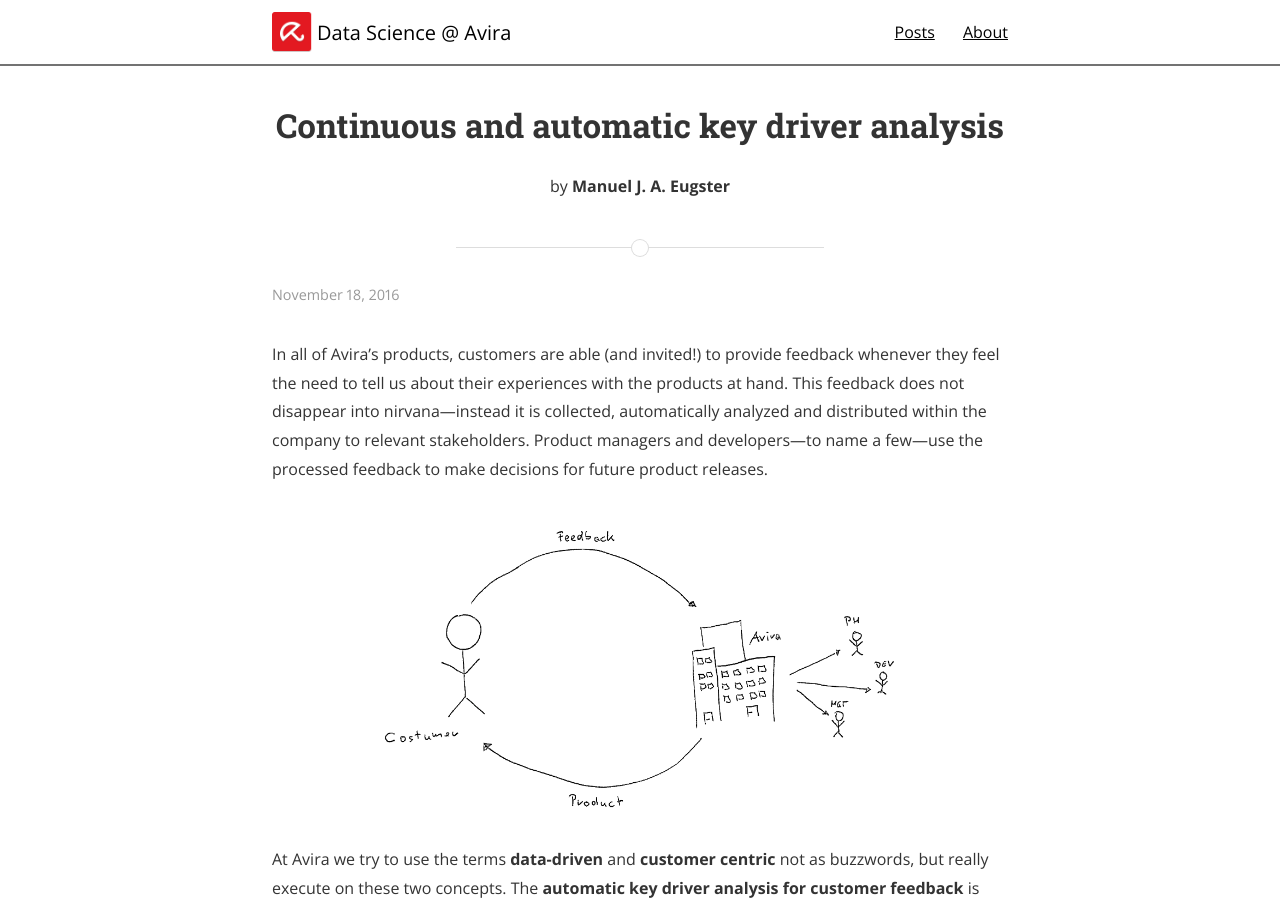
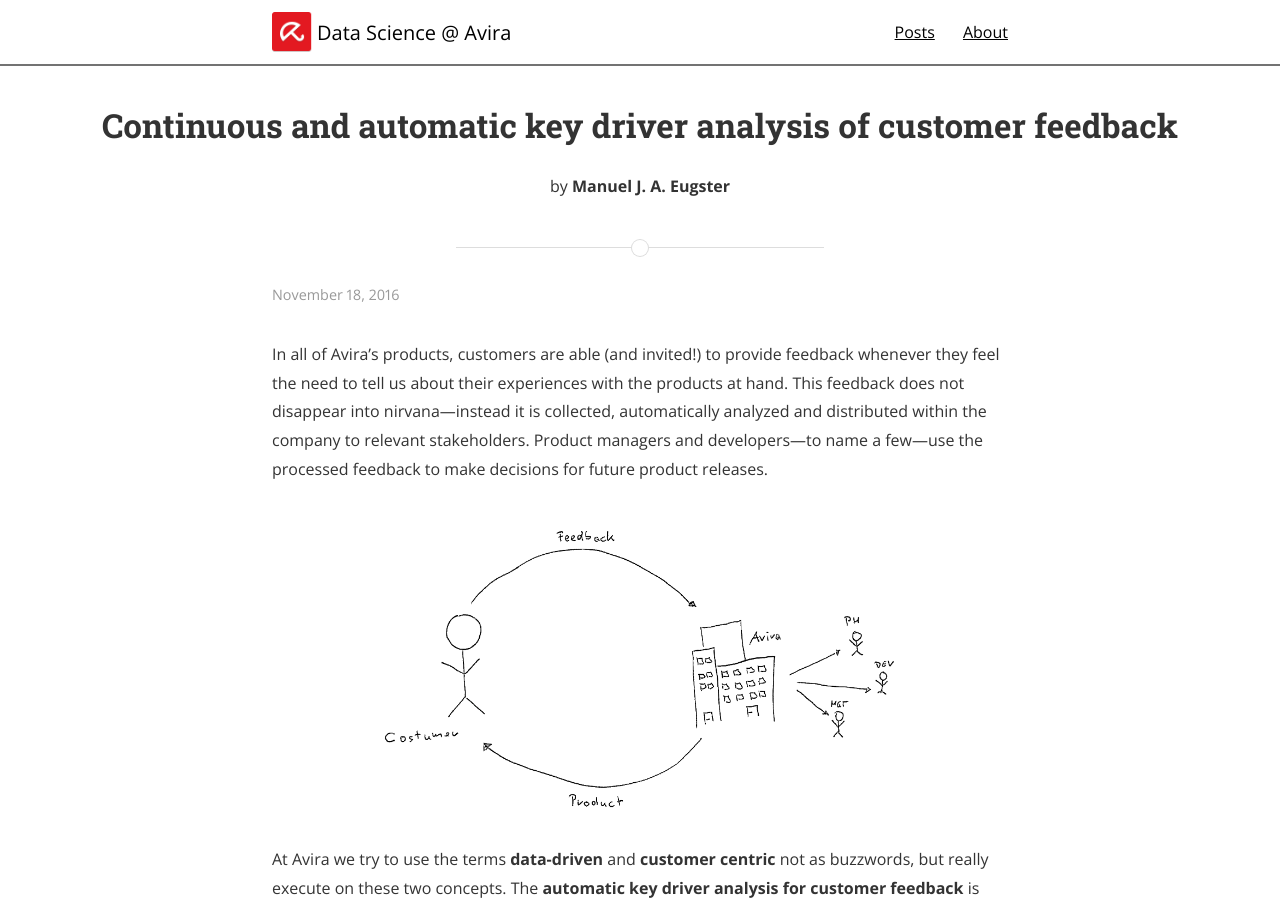
Before and after one commit to Avira/dsblog, a Jekyll site: the page built from _posts/2016-11-18-customer-feedback-drivers.md, in a window 1280 px wide and 900 px high. Built offline with Jekyll 4.4.1, drawn with Linux system fonts in a browser that asks for light colours; nearby versions of some CDN libraries; formulas are drawn with MathJax 3; a style sheet for code colours, icons or effects is not loaded.

Commit message:
title fix

```diff
--- a/_posts/2016-11-18-customer-feedback-drivers.md
+++ b/_posts/2016-11-18-customer-feedback-drivers.md
@@ -1,6 +1,6 @@
 ---
 layout: post
-title:  "Continuous and automatic key driver analysis"
+title:  "Continuous and automatic key driver analysis of customer feedback"
 date:   2016-11-18
 author: Manuel J. A. Eugster
 ---
```
